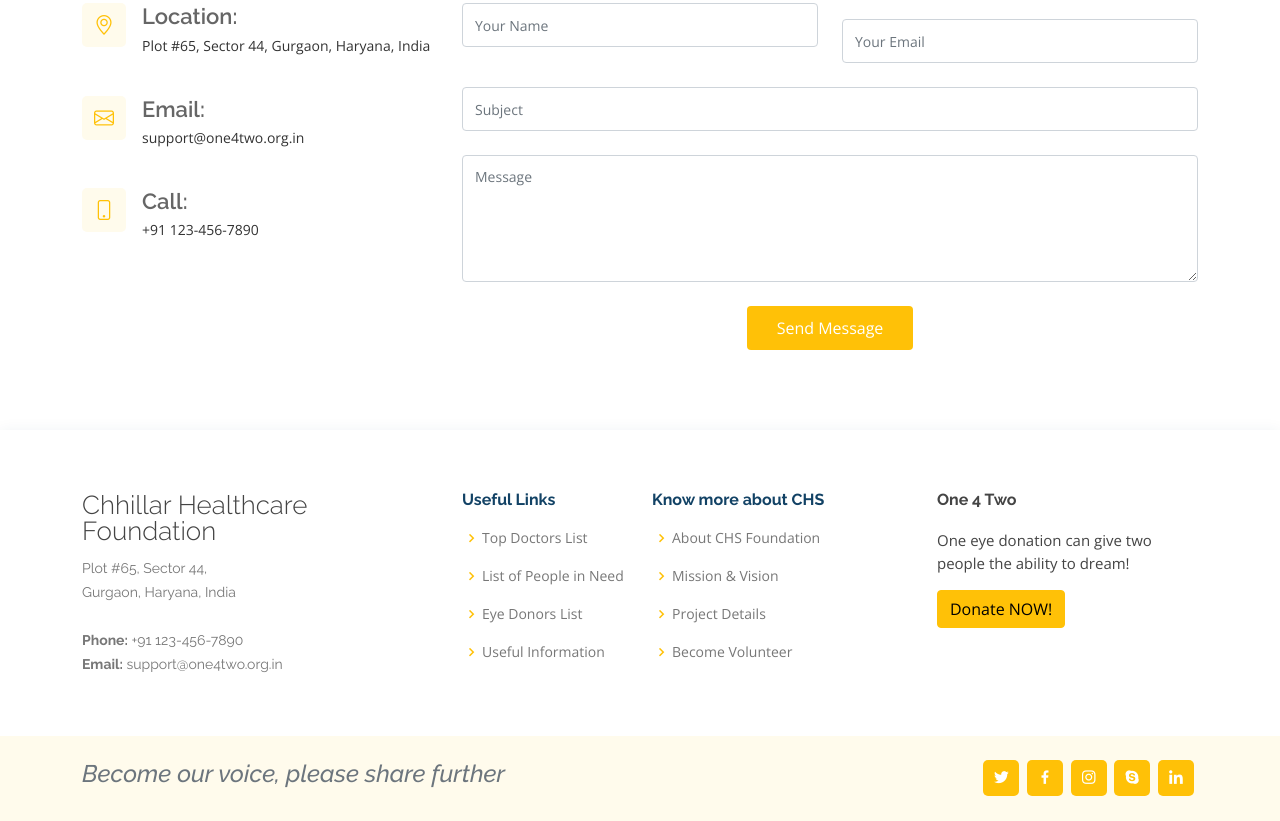
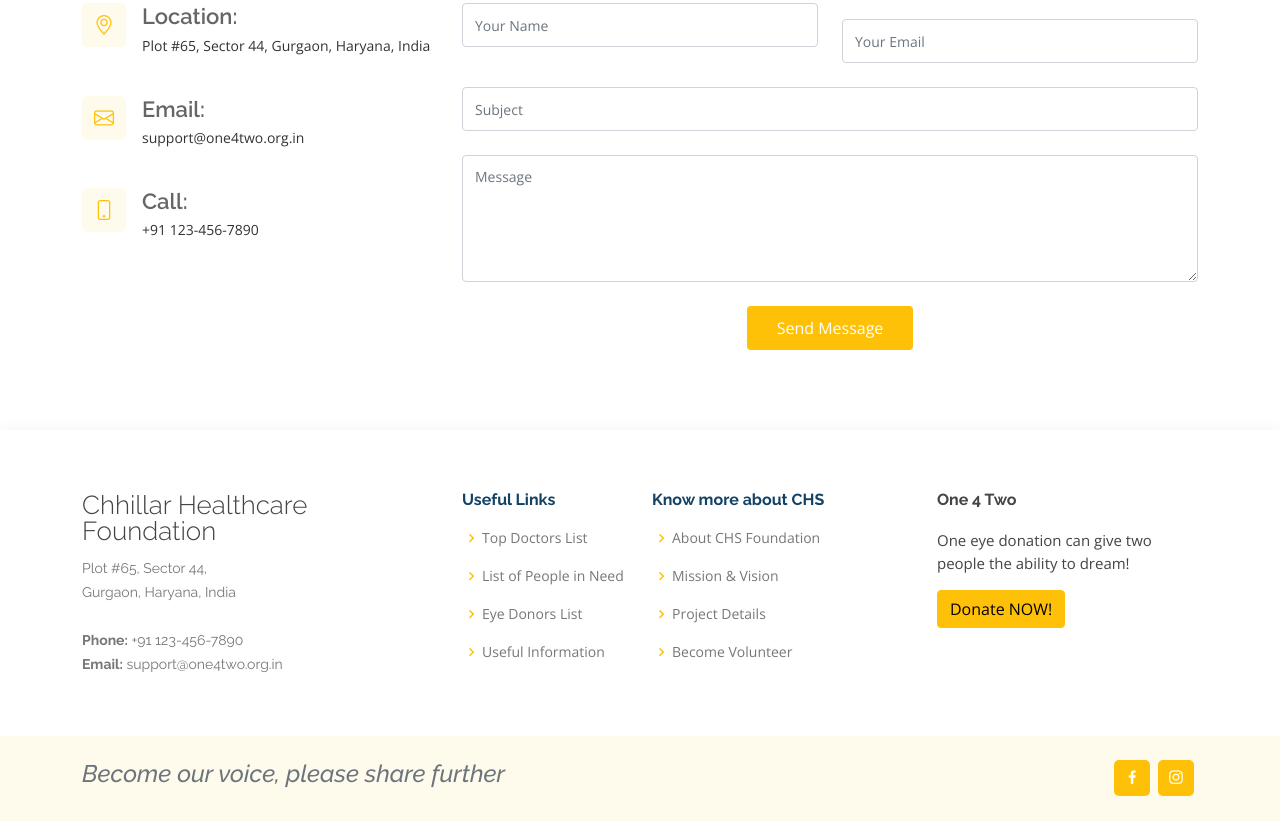
Before and after one commit to ranacodes/idonate, a plain HTML site: page index.html in a window 1280 px wide. Shown: the part 6167-6988 px from the top of the page. Drawn offline with nearby package versions, Linux system fonts and the light colour scheme.

Commit message:
removing unused social links

```diff
--- a/index.html
+++ b/index.html
@@ -5,9 +5,8 @@
   <meta charset="utf-8">
   <meta content="width=device-width, initial-scale=1.0" name="viewport">
 
-  <title>One 4 Two - Eye Donation</title>
-  <meta content="" name="One eye donation can give two people the ability to dream">
-  <meta content="" name="keywords">
+  <title>I-Donate - Chhillar Healthcare Foundation</title>
+  <meta name="description" content="One eye donation can give two people the ability to dream">
 
   <!-- Favicons -->
   <link href="assets/img/favicon.png" rel="icon">
@@ -631,11 +630,8 @@ demand.
         </h4>
       </div>
       <div class="social-links text-center text-md-right pt-3 pt-md-0">
-        <a href="#" class="twitter"><i class="bx bxl-twitter"></i></a>
         <a href="#" class="facebook"><i class="bx bxl-facebook"></i></a>
         <a href="#" class="instagram"><i class="bx bxl-instagram"></i></a>
-        <a href="#" class="google-plus"><i class="bx bxl-skype"></i></a>
-        <a href="#" class="linkedin"><i class="bx bxl-linkedin"></i></a>
       </div>
     </div>
   </footer><!-- End Footer -->
```
